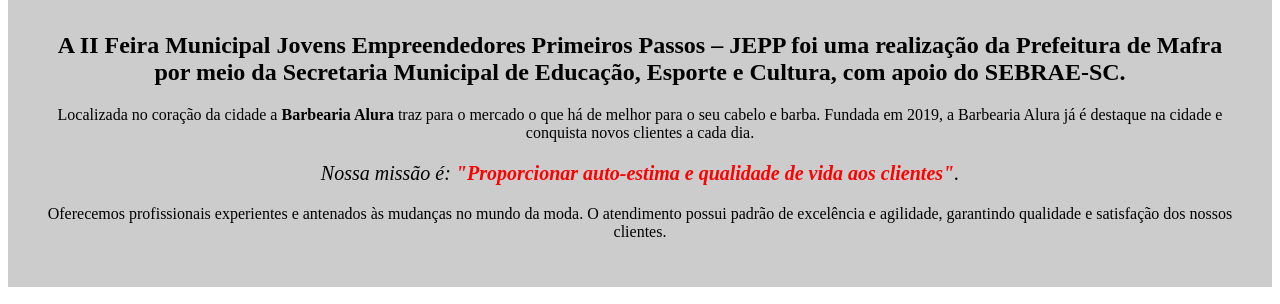
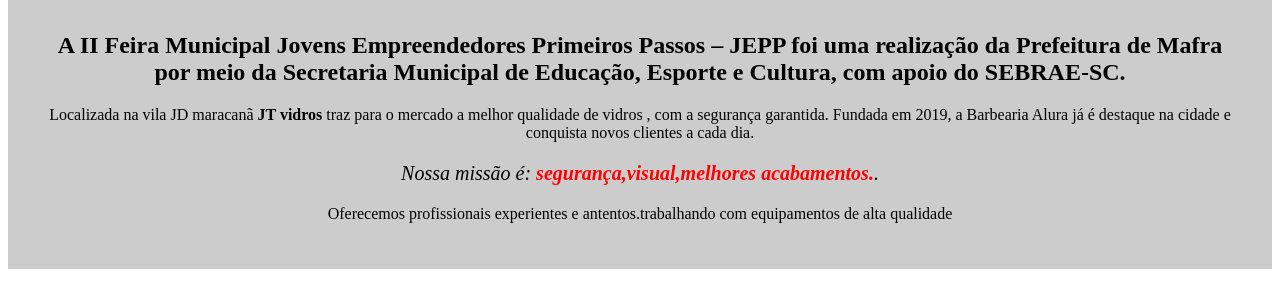
Before and after one commit to alekinho555555/projeto3trimestre, a plain HTML site: page index.html in a window 1280 px wide. Shown: the part 118-422 px from the top of the page. Drawn offline with Linux system fonts and the light colour scheme.

Commit message:
loja JT vidros

```diff
--- a/index.html
+++ b/index.html
@@ -14,11 +14,11 @@
 		<div class="principal">
 			<h2 class="titulo-centralizado">A II Feira Municipal Jovens Empreendedores Primeiros Passos – JEPP foi uma realização da Prefeitura de Mafra por meio da Secretaria Municipal de Educação, Esporte e Cultura, com apoio do SEBRAE-SC.</h2>
 
-			<p>Localizada no coração da cidade a <strong>Barbearia Alura</strong> traz para o mercado o que há de melhor para o seu cabelo e barba. Fundada em 2019, a Barbearia Alura já é destaque na cidade e conquista novos clientes a cada dia.</p>
+			<p>Localizada na vila JD maracanã <strong>JT vidros</strong> traz para o mercado a melhor qualidade de vidros , com a segurança garantida. Fundada em 2019, a Barbearia Alura já é destaque na cidade e conquista novos clientes a cada dia.</p>
 
-			<p id="missao"><em>Nossa missão é: <strong>"Proporcionar auto-estima e qualidade de vida aos clientes"</strong>.</em></p>
+			<p id="missao"><em>Nossa missão é: <strong>segurança,visual,melhores acabamentos.</strong>.</em></p>
 
-			<p>Oferecemos profissionais experientes e antenados às mudanças no mundo da moda. O atendimento possui padrão de excelência e agilidade, garantindo qualidade e satisfação dos nossos clientes.</p>
+			<p>Oferecemos profissionais experientes e antentos.trabalhando com equipamentos de alta qualidade</p>
 		</div>
 
 		<div class="beneficios">
```
